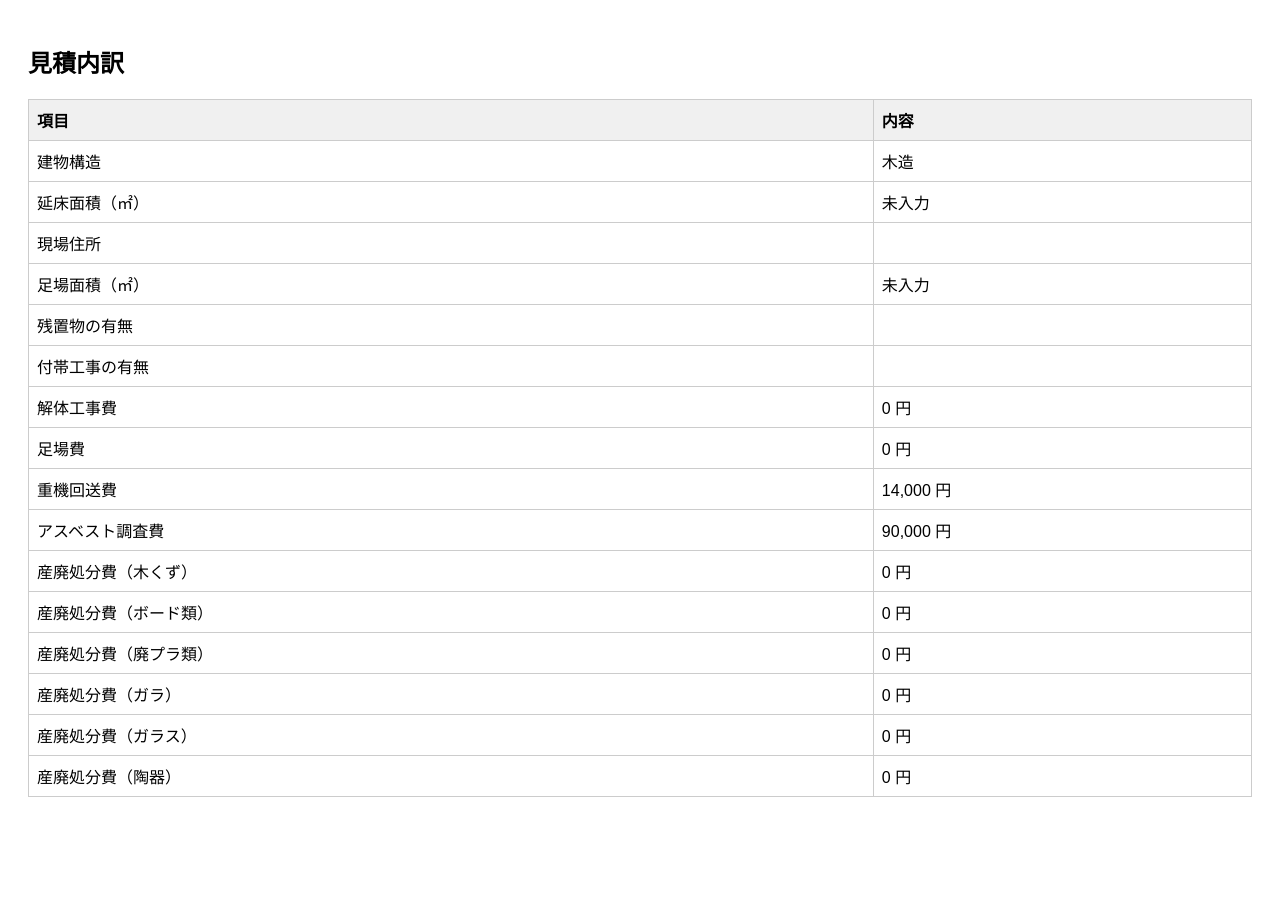
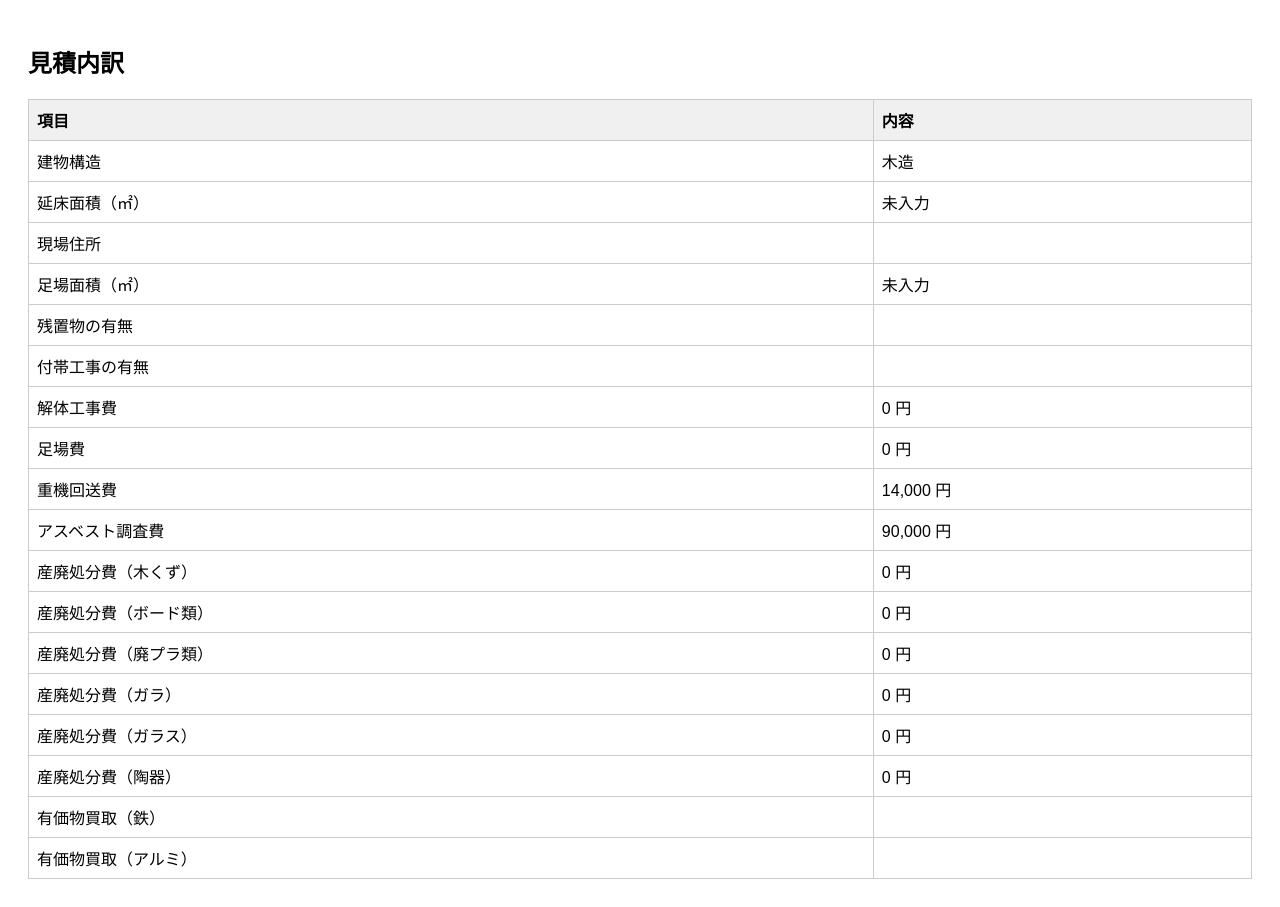
Before and after one commit to mitasmitsumori/mitasmitsumori.github.io, a plain HTML site: page uchiwake.html in a window 1280 px wide. Before the commit the page ends 825 px from the top, so only its background shows below. Drawn offline with Linux system fonts and the light colour scheme.

Commit message:
uchiwake.html を更新

```diff
--- a/uchiwake.html
+++ b/uchiwake.html
@@ -32,6 +32,8 @@
     <tr><td>産廃処分費（ガラ）</td><td id="rubbleWasteCost"></td></tr>
     <tr><td>産廃処分費（ガラス）</td><td id="glassWasteCost"></td></tr>
     <tr><td>産廃処分費（陶器）</td><td id="ceramicWasteCost"></td></tr>
+    <tr><td>有価物買取（鉄）</td><td id="ironValue"></td></tr>
+<tr><td>有価物買取（アルミ）</td><td id="aluminumValue"></td></tr>
   </table>
 
   <script>
```
